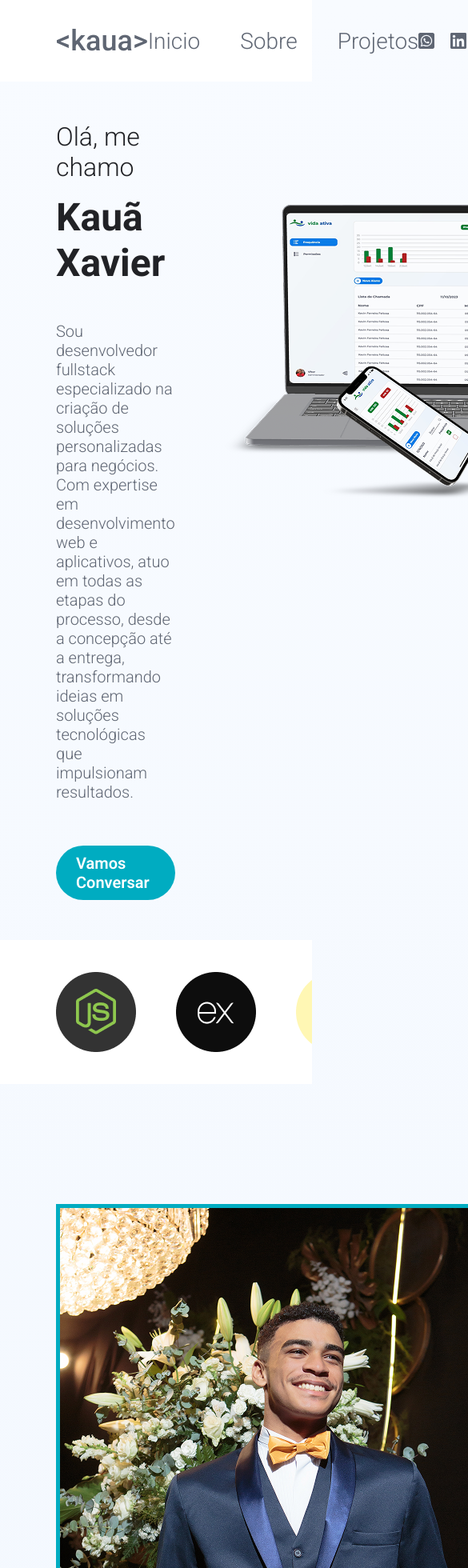
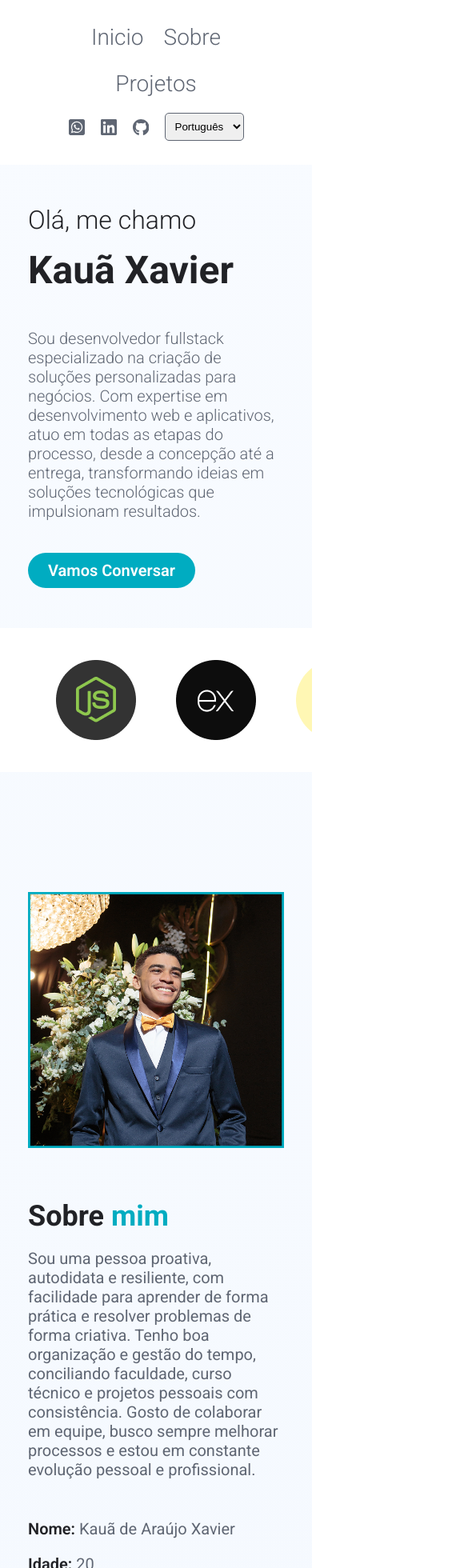
Before and after one commit to Kaua032/Portfolio, a React (Vite) app in the folder portfolio/: page / in a window 390 px wide. Shown: the top 1960 px of the page at 80% size, 585 px wide, since content can reach past the window. Built offline with nearby package versions, Linux system fonts and the light colour scheme.

Commit message:
feat: responsividade pronta

```diff
--- a/portfolio/src/App.css
+++ b/portfolio/src/App.css
@@ -13,6 +13,7 @@ header{
     display: flex;
     justify-content: space-between;
     align-items: center;
+    flex-wrap: wrap;
     padding: 30px 70px 30px 70px;
     background-color: #fff;
 }
@@ -24,7 +25,9 @@ header h1{
 }
 header nav{
     display: flex;
+    justify-content: center;
     align-items: center;
+    flex-wrap: wrap;
     gap: 50px;
 }
 header nav a{
@@ -61,6 +64,7 @@ header div form select{
 /* Inicio */
 #inicio #inicio_1{
     display: flex;
+    justify-content: center;
     padding: 50px 70px 50px 70px;
     font-family: Roboto;
 }
@@ -84,6 +88,7 @@ header div form select{
     font-weight: 300;
     color: #5F6673;
     margin-top: 45px;
+    max-width: 700px;
 }
 #inicio #inicio_1 #inicio_text a{
     font-size: 20px;
@@ -93,7 +98,7 @@ header div form select{
     background-color: #00ACC1;
     padding: 10px 25px;
     border-radius: 100px;
-    margin-top: 55px;
+    margin-top: 40px;
     align-self: flex-start;
 }
 
@@ -118,11 +123,14 @@ header div form select{
 }
 #sobre #sobre_1{
     display: flex;
-    justify-content: space-between;
+    justify-content: center;
     gap: 60px;
     padding: 150px 70px;
 }
-
+#sobre #sobre_1 div img{
+    width: 500px;
+    height: 500px;
+}
 #sobre #sobre_1 #sobreMim{
     display: flex;
     flex-direction: column;
@@ -141,6 +149,7 @@ header div form select{
     font-size: 20px;
     font-weight: 400;
     margin-top: 20px;
+    max-width: 600px;
 }
 #sobre #sobre_1 #sobreMim #info{
     display: flex;
@@ -181,7 +190,8 @@ header div form select{
 }
 #sobre #sobre_2 #sobre_area{
     display: flex;
-    justify-content: space-between;
+    justify-content: center;
+    flex-wrap: wrap;
     gap: 50px;
 }
 #projetos{
@@ -198,8 +208,9 @@ header div form select{
 }
 #projetos #projetos_area{
     display: flex;
+    justify-content: center;
+    flex-wrap: wrap;
     gap: 50px;
-
     margin-top: 50px;
 }
 
@@ -214,4 +225,48 @@ footer{
     font-size: 20px;
     font-weight: 500;
     color: #fff;
+    text-align: center;
 }
+
+@media (max-width: 1200px){
+    #sobre #sobre_1{
+        flex-wrap: wrap;
+    }
+    #inicio #inicio_1 div img{
+        display: none;
+    }
+}
+
+@media (max-width: 900px){
+    h1{
+        display: none;
+    }
+    header{
+        justify-content: center;
+        gap: 20px;
+    }
+
+}
+
+@media (max-width: 640px){
+    #sobre #sobre_1 div img{
+        width: 100%;
+        height: auto;
+    }
+    #inicio #inicio_1{
+       padding-left: 35px;
+       padding-right: 35px;
+    }
+    #sobre #sobre_1{
+        padding: 150px 35px;
+    }
+    header nav{
+        gap: 25px;
+    }
+}
+
+@media (min-width: 1740px){
+    #inicio #carrossel{
+        justify-content: center;
+    }
+}
--- a/portfolio/src/App.jsx
+++ b/portfolio/src/App.jsx
@@ -10,7 +10,7 @@ function App() {
         <nav>
           <a href="#inicio">Inicio</a>
           <a href="#sobre">Sobre</a>
-          <a href="projetos">Projetos</a>
+          <a href="#projetos">Projetos</a>
         </nav>
         <div>
           <a href="https://wa.me/82987424440" id="whatsapp" target="blank"></a>
@@ -80,11 +80,11 @@ function App() {
       <section id="projetos">
         <h2>Projetos</h2>
         <div id="projetos_area">
-          <Project link="" url="VidaAtiva.png" title="Vida Ativa" text="Desenvolvi um sistema de frequência para uma Associação, permitindo o registro de alunos, professores e chamadas. Ele ajuda os professores a monitorar a média de faltas diárias e mensais, contribuindo para a gestão eficiente." stacks={["NodejsMini.png", "ExpressMini.png", "JavaScriptMini.png", "ReactMini.png", "BootstrapMini.png", "MongoDBMini.png"]}/>
+          <Project link="https://github.com/Kaua032/Vida_Ativa_API" url="VidaAtiva.png" title="Vida Ativa" text="Desenvolvi um sistema de frequência para uma Associação, permitindo o registro de alunos, professores e chamadas. Ele ajuda os professores a monitorar a média de faltas diárias e mensais, contribuindo para a gestão eficiente." stacks={["NodejsMini.png", "ExpressMini.png", "JavaScriptMini.png", "ReactMini.png", "BootstrapMini.png", "MongoDBMini.png"]}/>
 
-          <Project link="" url="Quita do ypuã.png" title="Quinta do Ypuã" text="Um software dividido em duas partes. A primeira era a da pousada, onde mantinha o controle dos quarto reservados, livres e ocupados. A segunda já era do lado do cliente, onde poderia escolher os quartos  e efetuar suas reservas." stacks={["NodejsMini.png", "ExpressMini.png", "JavaScriptMini.png", "HandlebarsMini.png", "BootstrapMini.png", "SequelizeMini.png"]}/>
+          <Project link="https://github.com/Kaua032/QDP-API" url="Quita do ypuã.png" title="Quinta do Ypuã" text="Um software dividido em duas partes. A primeira era a da pousada, onde mantinha o controle dos quarto reservados, livres e ocupados. A segunda já era do lado do cliente, onde poderia escolher os quartos  e efetuar suas reservas." stacks={["NodejsMini.png", "ExpressMini.png", "JavaScriptMini.png", "HandlebarsMini.png", "BootstrapMini.png", "SequelizeMini.png"]}/>
 
-          <Project link="" url="JovemTrabalhador.png" title="Jovem Trabalhador" text="O sistema consiste em uma base de dados de alunos provenientes de diversas escolas e instituições. É um software que funciona offline, permitindo que o cliente colete dados em escolas mais isoladas e com menor infraestrutura." stacks={["NodejsMini.png", "ExpressMini.png", "JavaScriptMini.png", "ReactMini.png", "BootstrapMini.png", "MongoDBMini.png"]}/>
+          <Project link="https://github.com/Kaua032/Jovem_Trabalhador_API" url="JovemTrabalhador.png" title="Jovem Trabalhador" text="O sistema consiste em uma base de dados de alunos provenientes de diversas escolas e instituições. É um software que funciona offline, permitindo que o cliente colete dados em escolas mais isoladas e com menor infraestrutura." stacks={["NodejsMini.png", "ExpressMini.png", "JavaScriptMini.png", "ReactMini.png", "BootstrapMini.png", "MongoDBMini.png"]}/>
         </div>
       </section>
       <footer>
--- a/portfolio/src/components/project/Project.jsx
+++ b/portfolio/src/components/project/Project.jsx
@@ -5,8 +5,8 @@ function Project({ ...props }) {
   return (
     <AreaProject>
       <div className="imgArea">
-        <a className="githubProject" href={props.link}>
-          <img src="link.png" alt="" />
+        <a className="githubProject" href={props.link} target="blank">
+          <img src="link.png" alt=""/>
         </a>
         <img className="background" src={props.url} alt="" />
       </div>
```
